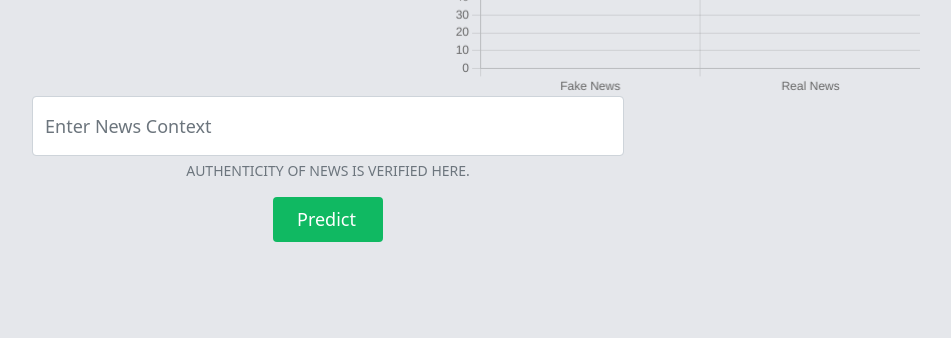
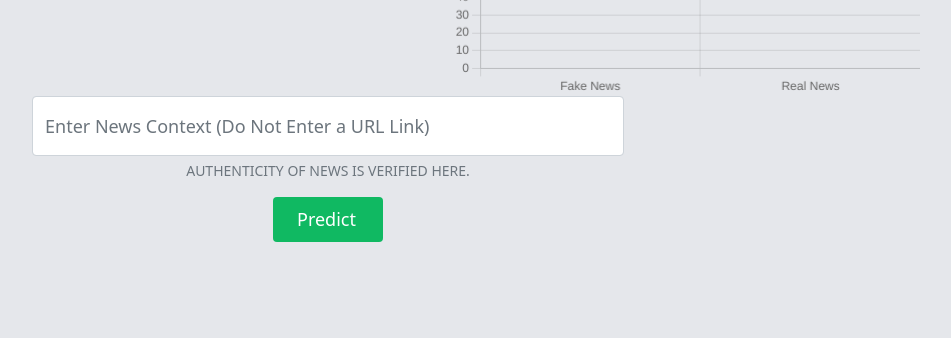
Before and after one commit to hxnsol/fakenewsproject, a Flask app: page / in a window 1280 px wide; the page is wider, and only the part inside the window is pictured. Shown: the part 705-1043 px from the top of that part, without its empty margins (312-1263 px from the left). Run offline with Flask 3, Linux system fonts and the light colour scheme; parts of the project's set-up code (start-up, migrations or seed data) failed here and were passed over.

Commit message:
Update prediction.html

```diff
--- a/templates/prediction.html
+++ b/templates/prediction.html
@@ -88,7 +88,7 @@
           <div class="form-container">
             <form action="/predict" method="POST">
                 <div class="mb-3">
-                  <input type="text" class="form-control" id="news" name="news" placeholder="Enter News Context" style="height: 60px; font-size: 18px;" placeholder="Enter News Context (Do Not Enter a URL Link)">
+                  <input type="text" class="form-control" id="news" name="news" placeholder="Enter News Context (Do Not Enter a URL Link)" style="height: 60px; font-size: 18px;" placeholder="Enter News Context (Do Not Enter a URL Link)">
                   <div id="emailHelp" class="form-text">AUTHENTICITY OF NEWS IS VERIFIED HERE.</div>
                 </div>
                 <button style="height: 45px; width: 110px; background: #10b962;"  type="submit" class="inline-flex text-white bg-green-500 border-0 py-2 px-6 focus:outline-none hover:bg-green-600 rounded text-lg">Predict</button>
```
